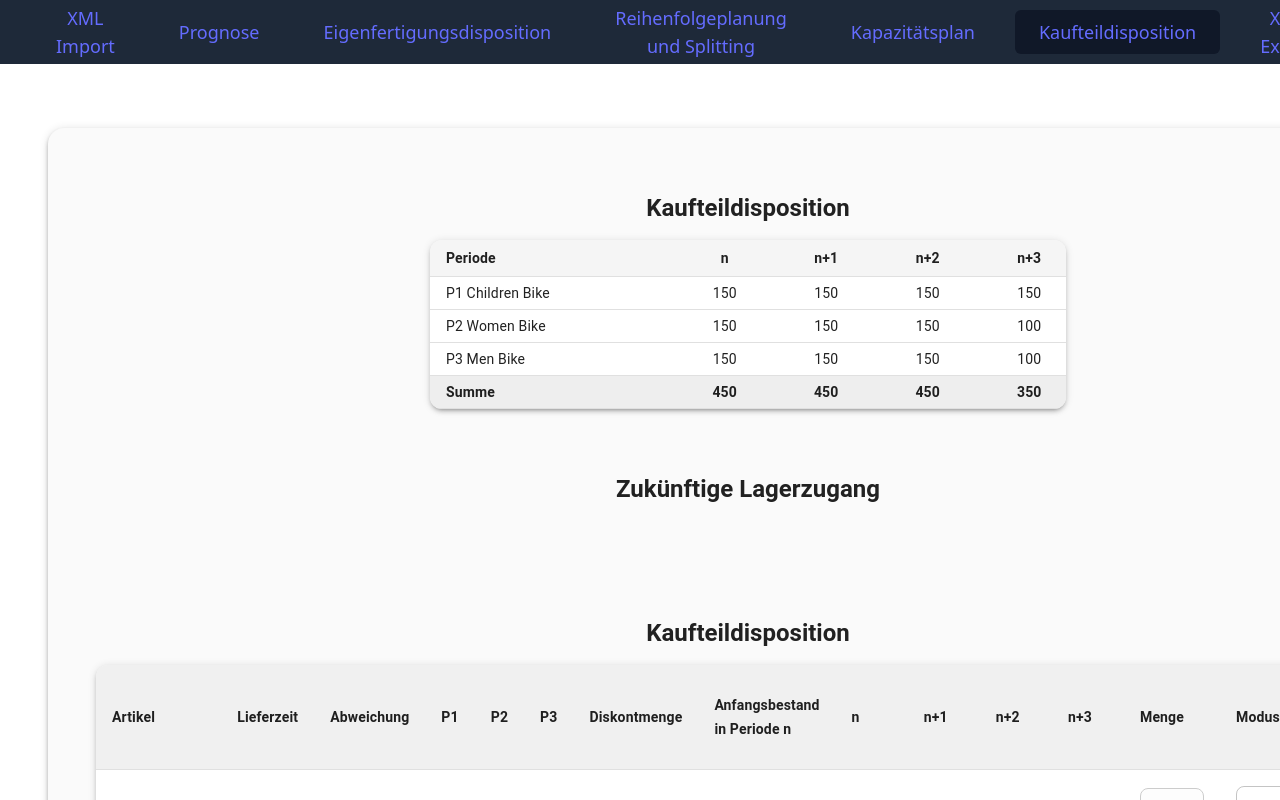
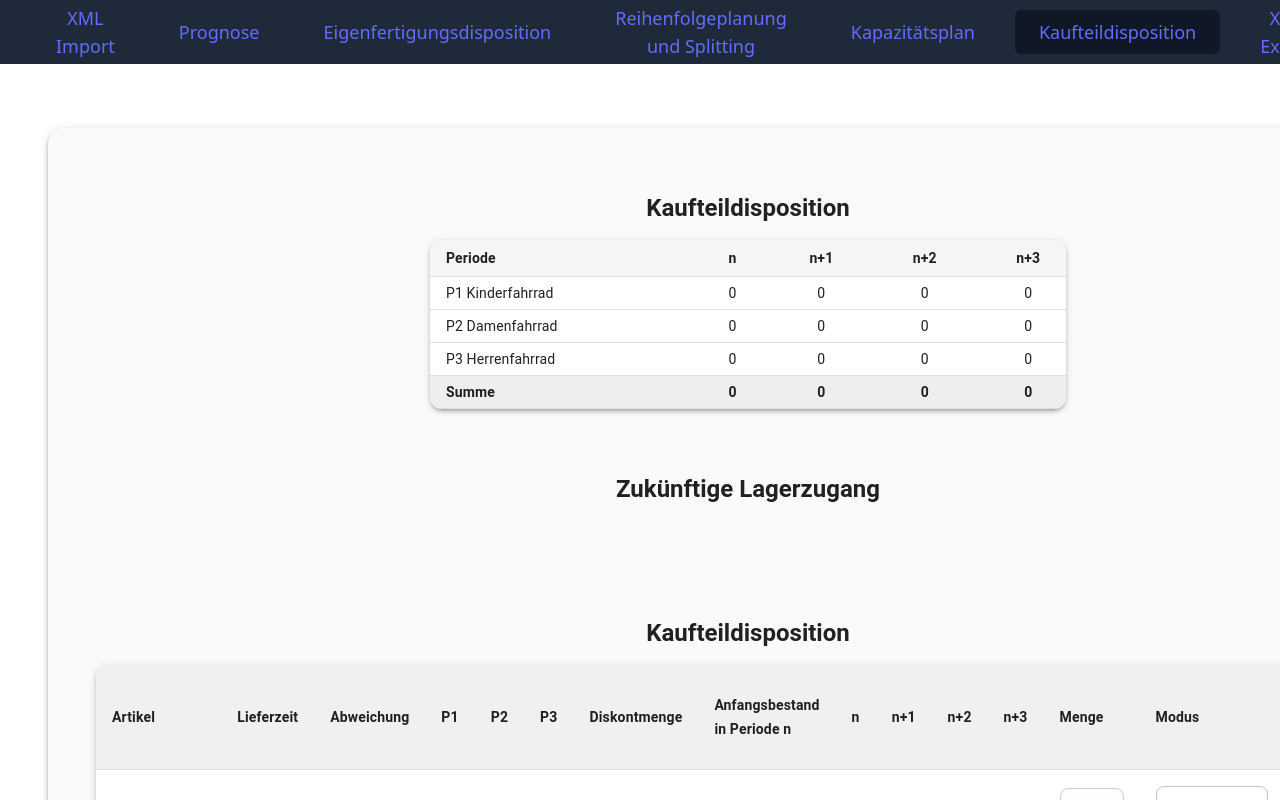
Before and after one commit to MarcoC567/pps, a React (Vite) app: page /purchase-disposition in a window 1280 px wide. Shown: the top 800 px of the page. Built offline with nearby package versions, Linux system fonts and the light colour scheme.

Commit message:
ProductionPlandata input from pronose page now imported to purchase dispo table

```diff
--- a/src/locales/de.json
+++ b/src/locales/de.json
@@ -60,7 +60,7 @@
   "xml_download": "XML herunterladen",
   "futureInwardStockMovement": "Zukünftige Lagerzugang",
   "orderPeriod": "Bestellperiode",
-  "inward_stock_movement": "Lagerzugang (Periode-Tag)",
+  "inward_stock_movement": "Lagerzugang (Mittelwert + Abweichung): Periode-Tag",
 
 
   "article_4": "4 Hinterradgruppe",
--- a/src/locales/en.json
+++ b/src/locales/en.json
@@ -17,7 +17,7 @@
       "period": "Period",
       "p1ChildrenBike": "P1 Children's Bike",
   "p2WomenBike": "P2 Women's Bike",
-  "p3MenBike": " P3Men's Bike",
+  "p3MenBike": " P3 Men's Bike",
   "article": "Article",
   "stock": "Stock",
   "plannedStockAtTheEndOfThePeriod": "Planned Stock at the end of the Period",
@@ -59,7 +59,7 @@
   "xml_download": "Download XML",
   "futureInwardStockMovement": "Future inward stock movement",
   "orderPeriod": "Order period",
-  "inward_stock_movement": "Inward stock movement (Period-Day)",
+  "inward_stock_movement": "Inward stock movement (mean value + deviation): Period-Day",
 
  "article_4": "4 Rear Wheel Assembly",
   "article_5": "5 Rear Wheel Assembly",
--- a/src/pages/production-plan/ProductionPlanTable.tsx
+++ b/src/pages/production-plan/ProductionPlanTable.tsx
@@ -12,7 +12,7 @@ import {
 import { useEffect, useState } from "react";
 import { useLanguage } from "../../context/LanguageContext.tsx";
 
-type ProductionPlanData = {
+export type ProductionPlanData = {
   product: string;
   values: number[];
 }[];
@@ -40,6 +40,7 @@ export default function ProductionPlanTable() {
         setProductionPlanData(defaultProductionPlan);
       }
     }
+  // eslint-disable-next-line react-hooks/exhaustive-deps
   }, []);
 
   const handleChange = (
--- a/src/pages/purchase-disposition/ProductionProgramTable.tsx
+++ b/src/pages/purchase-disposition/ProductionProgramTable.tsx
@@ -8,11 +8,7 @@ import Paper from '@mui/material/Paper';
 import Typography from '@mui/material/Typography';
 import { styled } from '@mui/material/styles';
 import { useLanguage } from '../../context/LanguageContext';
-
-type ProductionData = {
-    product: string;
-    values: number[];
-}[];
+import { ProductionPlanData } from '../production-plan/ProductionPlanTable';
 
 const StyledTableCell = styled(TableCell)(({ theme }) => ({
     fontWeight: 'bold',
@@ -23,7 +19,7 @@ const StyledSumRow = styled(TableRow)(({ theme }) => ({
     backgroundColor: theme.palette.grey[200],
 }));
 
-export default function ProductionProgramTable(props: { productionData: ProductionData }) {
+export default function ProductionProgramTable(props: { productionData: ProductionPlanData }) {
     const productionData = props.productionData;
     const { t } = useLanguage();
 
@@ -60,7 +56,7 @@ export default function ProductionProgramTable(props: { productionData: Producti
                         {productionData.map((row, index) => (
                             <TableRow key={index} hover>
                                 <TableCell component="th" scope="row">
-                                    {row.product}
+                                    {t(row.product)}
                                 </TableCell>
                                 {row.values.map((value, i) => (
                                     <TableCell key={i} align="center">
--- a/src/pages/purchase-disposition/PurchaseDispositionTable.tsx
+++ b/src/pages/purchase-disposition/PurchaseDispositionTable.tsx
@@ -6,14 +6,14 @@ import { basicData, modusOptions } from "./const";
 import { useEffect, useMemo, useState } from "react";
 import InfoOutlinedIcon from "@mui/icons-material/InfoOutlined";
 import { useLanguage } from "../../context/LanguageContext";
+import { ProductionPlanData } from "../production-plan/ProductionPlanTable";
 
 type InitialInventory = { itemNr: number; amount: number; }[];
-type ProductionData = { product: string; values: number[]; }[];
 export type OrderEntry = { article: number, quantity: number; modus: string };
 
 export default function PurchaseDispositionTable(props: {
   initialInventoryData: InitialInventory;
-  productionData: ProductionData;
+  productionData: ProductionPlanData;
 }) {
   const { t } = useLanguage()
   const fixedHeaders = [
--- a/src/pages/purchase-disposition/index.tsx
+++ b/src/pages/purchase-disposition/index.tsx
@@ -8,6 +8,7 @@ import { Paper } from "@mui/material";
 import { useNavigate } from "react-router-dom";
 import { useLanguage } from "../../context/LanguageContext";
 import FutureInwardStockTable from "./FutureInwardStockTable";
+import { ProductionPlanData } from "../production-plan/ProductionPlanTable";
 
 type WareHouseStockData = {
   itemNr: number;
@@ -47,20 +48,27 @@ export default function PurchaseDispositionPage() {
     setTimeout(() => setLoading(false), 100);
   }, []);
 
-  const productionData = [
-    {
-      product: "P1 Children Bike",
-      values: [150, 150, 150, 150],
-    },
-    {
-      product: "P2 Women Bike",
-      values: [150, 150, 150, 100],
-    },
-    {
-      product: "P3 Men Bike",
-      values: [150, 150, 150, 100],
-    },
+  const defaultProductionPlan: ProductionPlanData = [
+    { product: "p1ChildrenBike", values: [0, 0, 0, 0] },
+    { product: "p2WomenBike", values: [0, 0, 0, 0] },
+    { product: "p3MenBike", values: [0, 0, 0, 0] },
   ];
+
+  const [productionPlanData, setProductionPlanData] = useState<ProductionPlanData>(defaultProductionPlan);
+
+  // Forecast beim ersten Laden aus localStorage holen
+  useEffect(() => {
+    const savedProductionPlan = localStorage.getItem("productionPlanData");
+    if (savedProductionPlan) {
+      try {
+        setProductionPlanData(JSON.parse(savedProductionPlan));
+      } catch (error) {
+        console.error("Fehler beim Parsen der Forecast-Daten:", error);
+        setProductionPlanData(defaultProductionPlan);
+      }
+    }
+    // eslint-disable-next-line react-hooks/exhaustive-deps
+  }, []);
 
   return (
     <div style={{ padding: "1rem", display: "flex", justifyContent: "center" }}>
@@ -75,8 +83,8 @@ export default function PurchaseDispositionPage() {
           boxSizing: "border-box",
         }}
       >
-        <ProductionProgramTable productionData={productionData} />
-        <FutureInwardStockTable/>
+        <ProductionProgramTable productionData={productionPlanData} />
+        <FutureInwardStockTable />
         {loading ? (
           <div>
             <Box sx={{ display: 'flex', marginLeft: 40 }}>
@@ -88,7 +96,7 @@ export default function PurchaseDispositionPage() {
 
             <PurchaseDispositionTable
               initialInventoryData={wareHouseStockData}
-              productionData={productionData}
+              productionData={productionPlanData}
             />
           )
         )}
```
